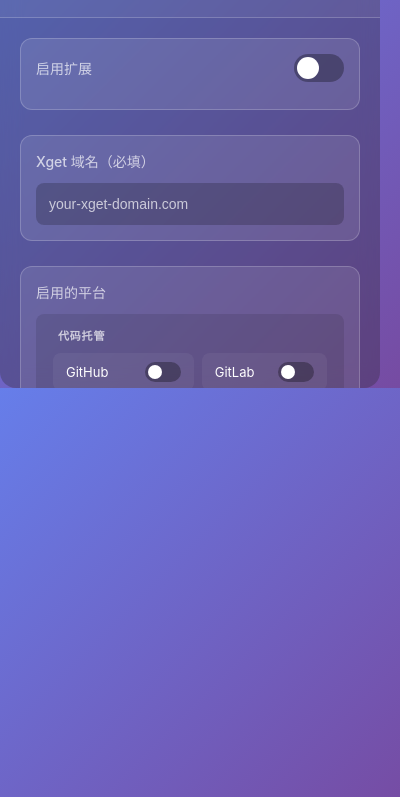
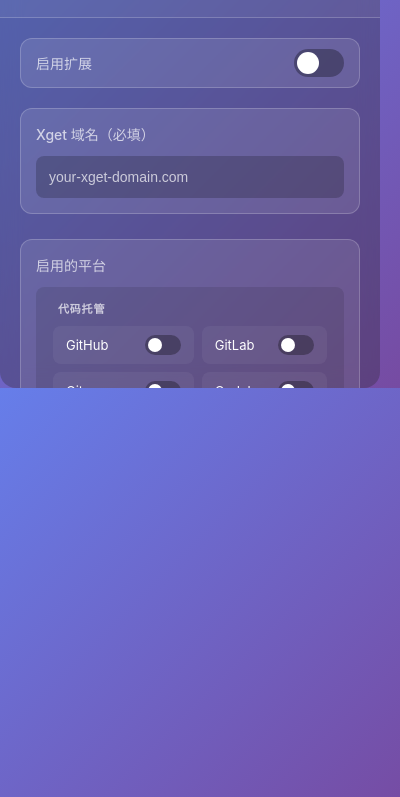
Before and after one commit to xixu-me/Xget-Now, a browser extension: page popup.html in a window 400 px wide. Shown: the part 47-844 px from the top of the page. Drawn offline with Linux system fonts and the light colour scheme.

Commit message:
Add compact style for setting group and label
Introduced 'compact' classes for .setting-group and .setting-label to adjust padding and margin for a more condensed layout. Applied these classes to the extension enable setting for improved UI spacing.

```diff
--- a/popup.html
+++ b/popup.html
@@ -131,6 +131,11 @@
         transition: all 0.3s ease;
       }
 
+      .setting-group.compact {
+        padding: 10px 15px;
+        margin-bottom: 20px;
+      }
+
       .setting-group:hover {
         transform: translateY(-2px);
         box-shadow: 0 4px 20px rgba(0, 0, 0, 0.2);
@@ -142,6 +147,10 @@
         font-weight: 500;
         margin-bottom: 12px;
         color: var(--text-secondary-color);
+      }
+
+      .setting-label.compact {
+        margin-bottom: 0;
       }
 
       .toggle-switch {
@@ -366,13 +375,14 @@
     </div>
 
     <div class="content">
-      <div class="setting-group">
-        <label class="setting-label">
+      <div class="setting-group compact">
+        <label class="setting-label compact">
           <div
             style="
               display: flex;
               align-items: center;
               justify-content: space-between;
+              min-height: 28px;
             "
           >
             <span>启用扩展</span>
```
